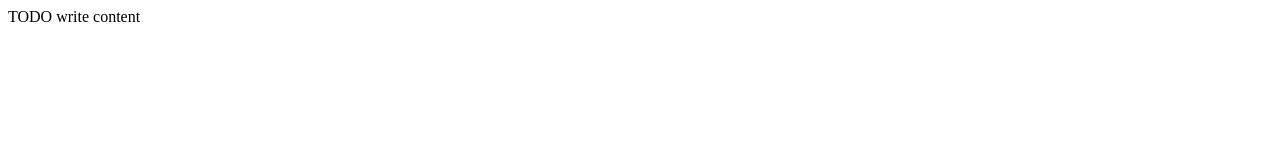
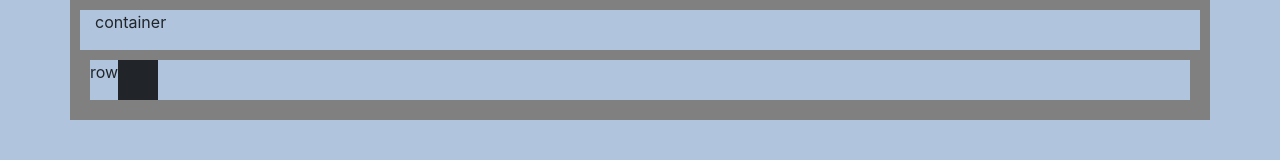
Before and after one commit to j-green/portfolio2-jacobg, a plain HTML site: page public_html/index.html in a window 1280 px wide. Drawn offline with nearby package versions, Linux system fonts and the light colour scheme.

Commit message:
i added border background color and links

```diff
--- /dev/null
+++ b/public_html/css/custom-style.css
@@ -0,0 +1,16 @@
+body{
+    background-color: lightsteelblue;
+}
+
+div{
+    border-style:  solid;
+    border-width: 10px
+}
+
+.container {
+    border-color: grey;
+}
+
+.row {
+    border-color: grey;
+}
--- a/public_html/index.html
+++ b/public_html/index.html
@@ -6,11 +6,25 @@ and open the template in the editor.
 -->
 <html>
     <head>
-        <title>TODO supply a title</title>
+        <title>Portfolio2-Jacob Green</title>
         <meta charset="UTF-8">
         <meta name="viewport" content="width=device-width, initial-scale=1.0">
+        <link type="text/css" rel="stylesheet" href="css/bootstrap-theme.css">
+        <link type="text/css" rel="stylesheet" href="css/bootstrap.css">
+        <link type="text/css" rel="stylesheet" href="css/custom-style.css">
+
     </head>
     <body>
-        <div>TODO write content</div>
+        <div class="container">
+            <p>container</p>
+            <div class="row">
+                <p>row</p>
+                <div class="col-x2-10">
+                    <div class="x2-2">
+
+                    </div>
+                </div>
+            </div>
+        </div>
     </body>
 </html>
```
Also changed, not shown: 1 other file.
